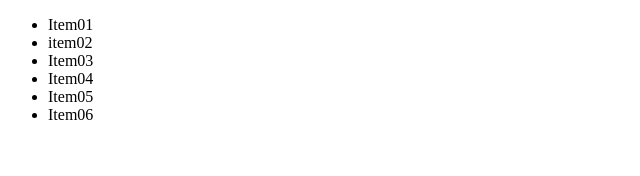
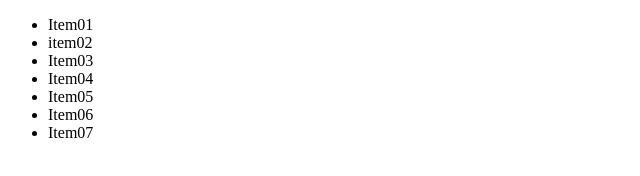
Before and after one commit to thiagodevmaster/Thiago-git, a plain HTML site: page index.html in a window 1280 px wide. Shown: the full height of the page, 0-640 px from the left. Drawn offline with Linux system fonts and the light colour scheme.

Commit message:
novo item adicionado na primeira lista do index.html

```diff
--- a/index.html
+++ b/index.html
@@ -12,6 +12,7 @@
         <li>Item04</li>
         <li>Item05</li>
         <li>Item06</li>
+        <li>Item07</li>
     </ul>
 </body>
 </html>
```
